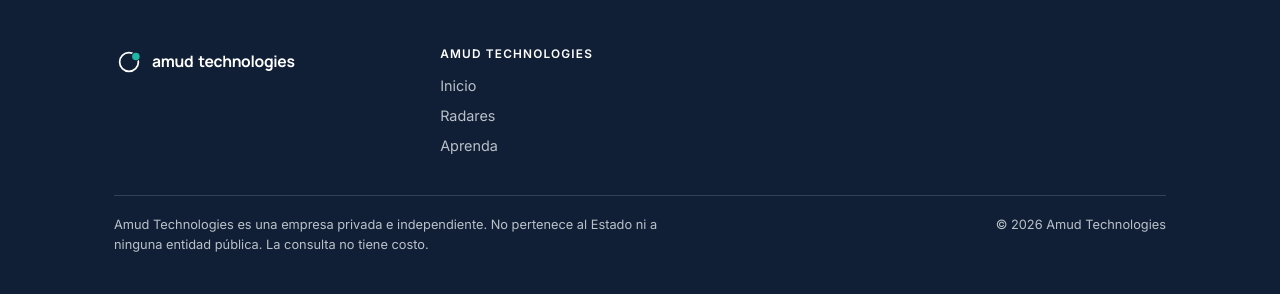
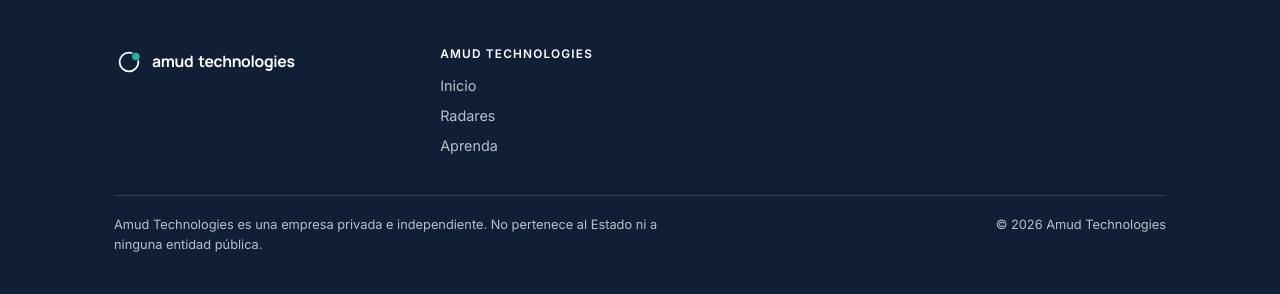
Before and after one commit to amudtechnologies/claims-engine, a Django app: page /guias/placeholder-ambas-categorias/ in a window 1280 px wide. Shown: the part 1173-1467 px from the top of the page. Run offline with Django 5.2, Linux system fonts and the light colour scheme; data comes from the database, SQL or seed files in the repository.

Commit message:
Footer: drop 'La consulta no tiene costo.'
Co-Authored-By: Claude Opus 5.5 <noreply@anthropic.com>

```diff
--- a/web/templates/base.html
+++ b/web/templates/base.html
@@ -119,7 +119,7 @@
       {% endif %}
     </div>
     <div class="wrap footer-bottom">
-      <p class="footer-independence">Amud Technologies es una empresa privada e independiente. No pertenece al Estado ni a ninguna entidad pública. La consulta no tiene costo.</p>
+      <p class="footer-independence">Amud Technologies es una empresa privada e independiente. No pertenece al Estado ni a ninguna entidad pública.</p>
       <div class="footer-copy">© {% now "Y" %} Amud Technologies</div>
     </div>
   </footer>
```
